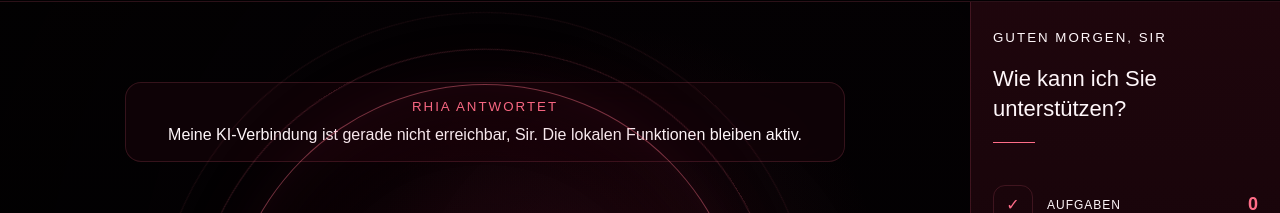
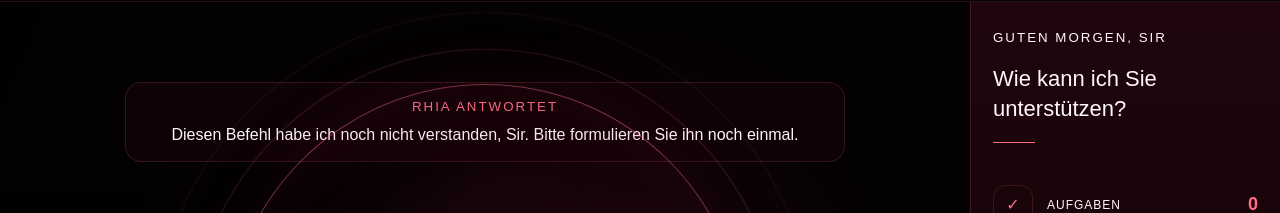
Before and after one commit to GGRLAK-04872/RHIA, a plain HTML site: page index.html in a window 1280 px wide. Both pictures are taken after typing "Sample" into the empty fields and a click on the button "Senden". Shown: the part 72-285 px from the top of the page. Drawn offline with Linux system fonts and the light colour scheme; no server answers.

Commit message:
RHIA 0.23: update index.html

```diff
--- a/index.html
+++ b/index.html
@@ -165,7 +165,7 @@ function local(text){
   if(/welches datum|welcher tag ist heute/.test(l)){say("Heute ist "+new Date().toLocaleDateString("de-DE",{weekday:"long",day:"2-digit",month:"long",year:"numeric"})+", Sir.");return true}
   return false;
 }
-async function handle(raw){const spoken=String(raw||"").trim();if(/^(hey\s+)?(rhia|ria|riha|rhea|rija|riah)[.!? ,]*$/i.test(spoken)){say("Ja, Sir?");return}const text=spoken.replace(/^\s*(hey\s+)?(rhia|ria|riha|rhea|rija|riah)[\s,.:;-]*/i,"").trim();if(!text){say("Ja, Sir?");return}state.chat.push({type:"user",text,createdAt:new Date().toISOString()});save();setMode("thinking");if(local(text))return;try{const r=await fetch(API,{method:"POST",headers:{"content-type":"application/json"},body:JSON.stringify({message:text,world:state.settings.world,memories:state.memories,history:state.chat.slice(-8).map(x=>({role:x.type==="rhia"?"assistant":"user",content:x.text}))})});const p=await r.json();if(!r.ok||!p.ok)throw Error(p.error||"Fehler");say(p.reply)}catch(e){console.error("RHIA request error",e);say("Meine KI-Verbindung ist gerade nicht erreichbar, Sir. Die lokalen Funktionen bleiben aktiv.",false)}}
+async function handle(raw){const spoken=String(raw||"").trim();if(/^(hey\s+)?(rhia|ria|riha|rhea|rija|riah)[.!? ,]*$/i.test(spoken)){say("Ja, Sir?");return}const text=spoken.replace(/^\s*(hey\s+)?(rhia|ria|riha|rhea|rija|riah)[\s,.:;-]*/i,"").trim();if(!text){say("Ja, Sir?");return}state.chat.push({type:"user",text,createdAt:new Date().toISOString()});save();setMode("thinking");if(local(text))return;const controller=new AbortController(),timeout=setTimeout(()=>controller.abort(),2500);try{const r=await fetch(API,{method:"POST",headers:{"content-type":"application/json"},body:JSON.stringify({message:text,world:state.settings.world,memories:state.memories,history:state.chat.slice(-8).map(x=>({role:x.type==="rhia"?"assistant":"user",content:x.text}))}),signal:controller.signal});const p=await r.json();if(!r.ok||!p.ok)throw Error(p.error||"Fehler");say(p.reply)}catch(e){console.error("RHIA request error",e);say("Diesen Befehl habe ich noch nicht verstanden, Sir. Bitte formulieren Sie ihn noch einmal.")}finally{clearTimeout(timeout)}}
 function render(){const activeIdeas=state.ideas.filter(x=>x.status!=="verworfen");$("taskCount").textContent=state.tasks.length;$("noteCount").textContent=state.notes.length;$("ideaCount").textContent=activeIdeas.length;$("memoryCount").textContent=state.memories.length;$("worldTop").textContent=$("worldSide").textContent=state.settings.world.toUpperCase();$("colorSide").textContent=state.settings.colorTheme.toUpperCase();renderList("tasks",state.tasks,x=>x.text);renderList("notes",state.notes,x=>x.text);renderList("ideas",activeIdeas,x=>x.title);$("voiceToggle").textContent="Sprachausgabe: "+(state.settings.browserVoice?"an":"aus");$("voiceToggle").setAttribute("aria-pressed",String(state.settings.browserVoice));$("worlds").innerHTML=worlds.map(w=>`<button class="${w===state.settings.world?'active':''}" data-world="${w}">${w}</button>`).join("");$("colors").innerHTML=Object.keys(themes).map(c=>`<button class="${c===state.settings.colorTheme?'active':''}" data-color="${c}">${c}</button>`).join("");document.querySelectorAll("[data-world]").forEach(b=>b.onclick=()=>{state.settings.world=b.dataset.world;save();render()});document.querySelectorAll("[data-color]").forEach(b=>b.onclick=()=>{applyTheme(b.dataset.color);save();render()})}
 function renderList(type,data,label){const el=$("tab-"+type);el.innerHTML=data.length?data.map((x,i)=>`<div class="item ${x.done?'done':''}"><div class="txt">${escapeHtml(label(x))}</div><div class="actions">${type==='tasks'?`<button data-toggle="${i}">✓</button>`:''}<button data-del="${type}:${i}">×</button></div></div>`).join(""):"<div class='empty'>Noch keine Einträge.</div>";el.querySelectorAll("[data-toggle]").forEach(b=>b.onclick=()=>{state.tasks[+b.dataset.toggle].done=!state.tasks[+b.dataset.toggle].done;save();render()});el.querySelectorAll("[data-del]").forEach(b=>b.onclick=()=>{const [t,i]=b.dataset.del.split(":");state[t].splice(+i,1);save();render()})}
 const escapeHtml=s=>String(s).replace(/[&<>\"]/g,c=>({"&":"&amp;","<":"&lt;",">":"&gt;",'"':"&quot;"}[c]));
```
